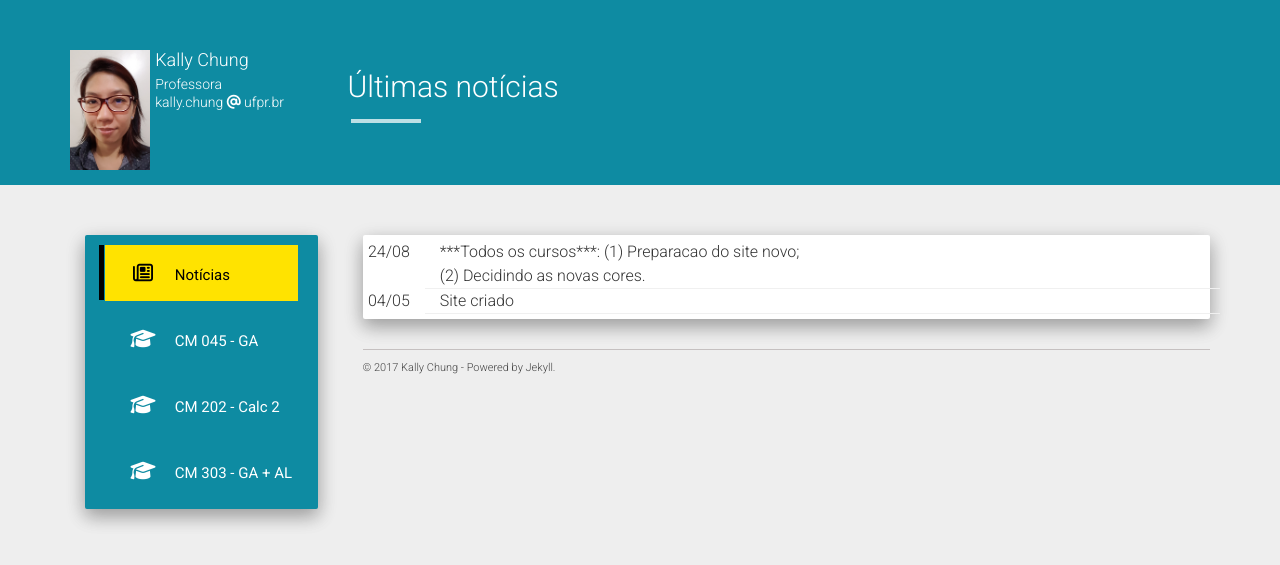
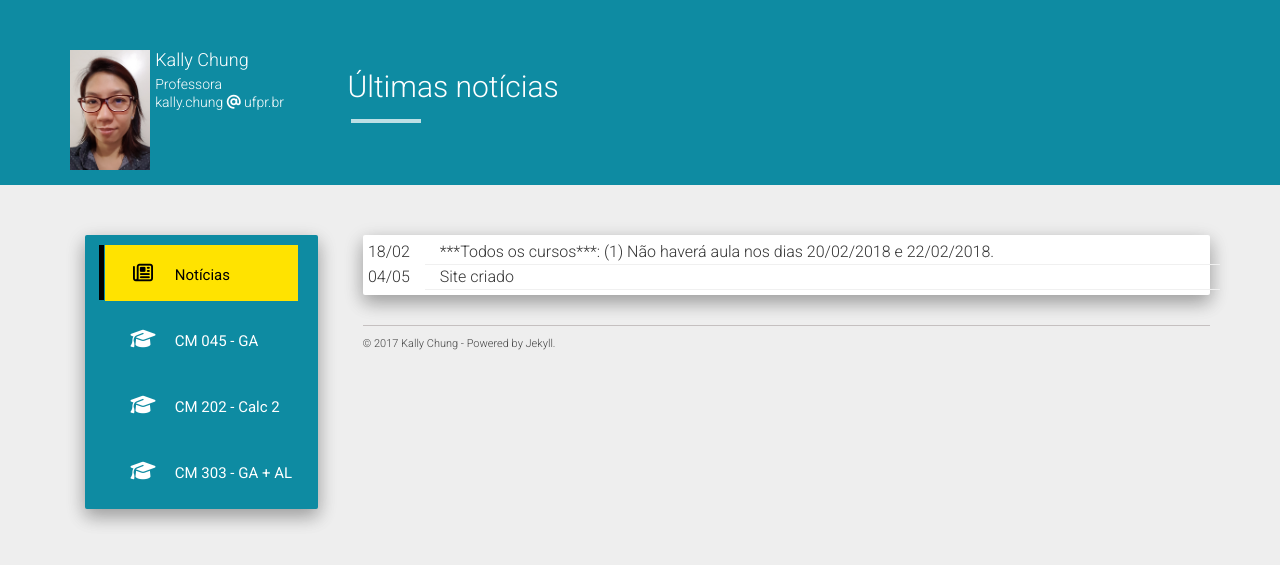
Before and after one commit to chunggnuhc/chunggnuhc.github.io, a Jekyll site: the page built from index.html, in a window 1280 px wide. Shown: the top 565 px of the page. Built offline with Jekyll 4.4.1, drawn with Linux system fonts in a browser that asks for light colours; nearby versions of some CDN libraries.

Commit message:
Aulas na 1a semana

```diff
--- a/_data/noticias.yml
+++ b/_data/noticias.yml
@@ -1,4 +1,4 @@
-- data: 2017-08-24
-  noticia: "***Todos os cursos***: (1) Preparacao do site novo; <br>(2) Decidindo as novas cores."
+- data: 2018-02-18
+  noticia: "***Todos os cursos***: (1) Não haverá aula nos dias 20/02/2018 e 22/02/2018."
 - data: 2017-05-04
   noticia: "Site criado"
```
